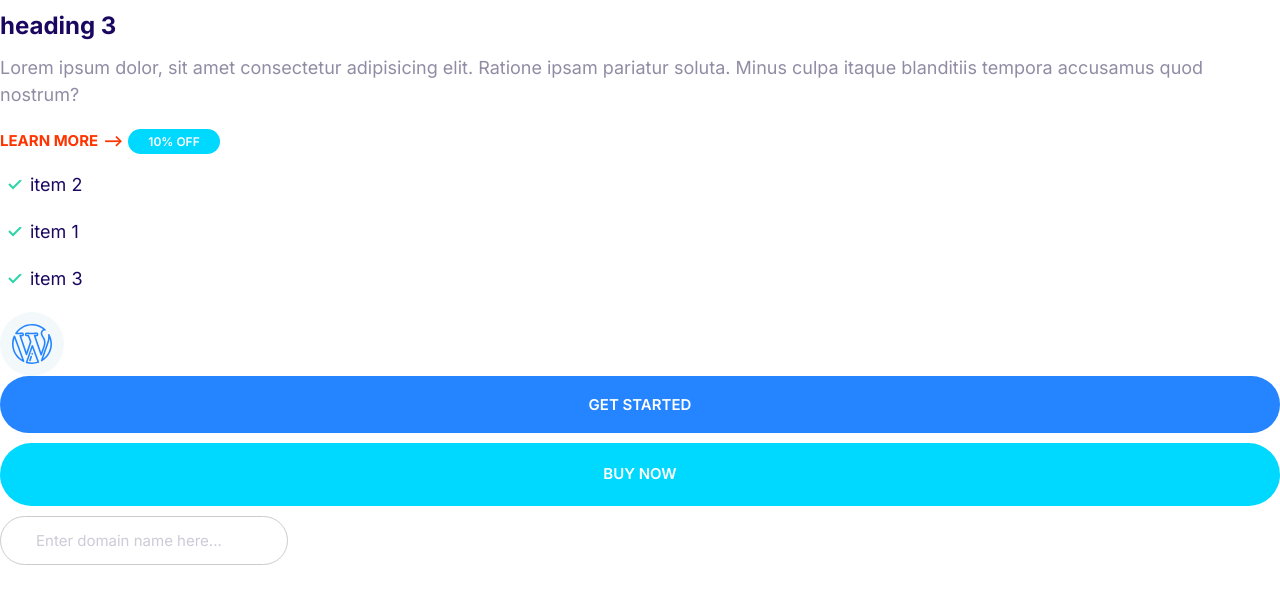
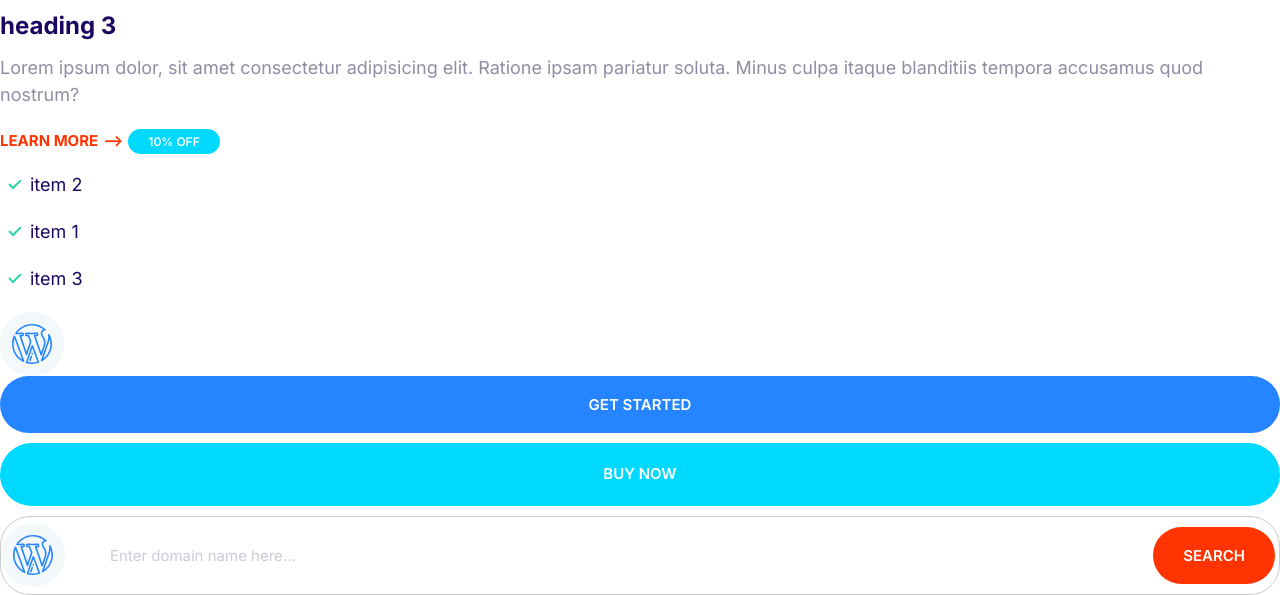
Before and after one commit to echen770/jasify, a plain HTML site: page index.html in a window 1280 px wide. Shown: the part 283-878 px from the top of the page. Before the commit the page ends 848 px from the top, so only its background shows below. Drawn offline with Linux system fonts and the light colour scheme.

Commit message:
define input group

```diff
--- a/css/styles.css
+++ b/css/styles.css
@@ -4,6 +4,8 @@
   --color-accent: #ff3400;
   --color-headings: #1b0760;
   --color-body: #918ca4;
+  --color-border: #ccc;
+  --border-radius: 3rem;
 }
 
 *,
@@ -246,8 +248,8 @@ a {
 /* Inputs */
 
 .input {
-  border-radius: 3rem;
-  border: #ccc 1px solid;
+  border-radius: var(--border-radius);
+  border: var(--color-border) 1px solid;
   color: var(--color-headings);
   font-size: 2rem;
   outline: 0;
@@ -258,6 +260,24 @@ a {
   color: #cdcbd7;
 }
 
+.input-group {
+  border: var(--color-border) 1px solid;
+  border-radius: var(--border-radius);
+  display: flex;
+  align-items: center;
+}
+
+.input-group .input {
+  border: 0;
+  flex-grow: 1;
+  margin: 1.5rem 1rem;
+}
+
+.input-group .btn,
+.input-group .icon {
+  margin: 4px;
+}
+
 @media screen and (min-width: 1024px) {
   .input {
     font-size: 1.5rem;
--- a/index.html
+++ b/index.html
@@ -31,7 +31,17 @@
     </span>
     <button class="btn btn--primary btn--block">get started</button>
     <a href="#" class="btn btn--secondary btn--block">buy now</a>
-    <input type="text" class="input" placeholder="Enter domain name here..." >
+    <div class="input-group">
+        <span class="icon-container">
+            <svg class="icon icon--primary">
+              <use xlink:href="images/sprite.svg#wordpress"></use>
+            </svg>
+        </span>
+        <input type="text" class="input" placeholder="Enter domain name here..." >
+        <button class="btn btn--accent">
+              Search
+        </button>
+    </div>
 </body>
 
 </html>
```
Also changed, not shown: components/inputs.html (+9 -1 lines).
